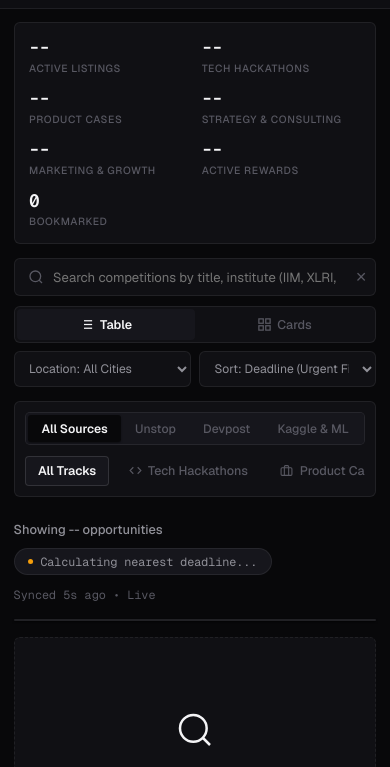
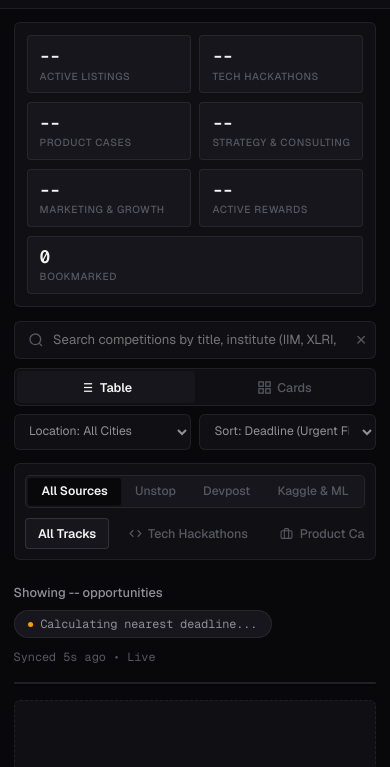
Before and after one commit to chirag478/CompRadar, a plain HTML site: page static/index.html in a window 390 px wide. Shown: the part 46-813 px from the top of the page. Drawn offline with nearby package versions, Linux system fonts and the light colour scheme; no server answers.

Commit message:
fix(mobile): tile-align metrics grid, span last item cleanly, and switch SW to network-first

```diff
--- a/static/style.css
+++ b/static/style.css
@@ -1797,8 +1797,8 @@ body {
   .metrics-ribbon {
     display: grid;
     grid-template-columns: repeat(2, minmax(0, 1fr));
-    gap: 0.75rem 0.85rem;
-    padding: 0.85rem 0.9rem;
+    gap: 0.55rem;
+    padding: 0.75rem;
     margin-bottom: 0.85rem;
     width: 100%;
     max-width: 100%;
@@ -1809,16 +1809,24 @@ body {
     display: none;
   }
 
-  .metric-segment {
-    padding: 0;
+  .metric-segment,
+  .metric-segment:first-child {
+    padding: 0.6rem 0.75rem;
     min-width: 0;
+    background: var(--bg-surface-raised);
+    border: 1px solid var(--border-subtle);
+    border-radius: var(--radius-xs);
+  }
+
+  .metric-segment:last-child {
+    grid-column: 1 / -1;
   }
 
   .metric-meta {
-    font-size: 0.65rem;
-    overflow: hidden;
-    text-overflow: ellipsis;
-    white-space: nowrap;
+    font-size: 0.64rem;
+    line-height: 1.3;
+    white-space: normal;
+    overflow-wrap: break-word;
   }
 
   .metric-num {
```
Also changed, not shown: static/sw.js (+5 -9 lines).
